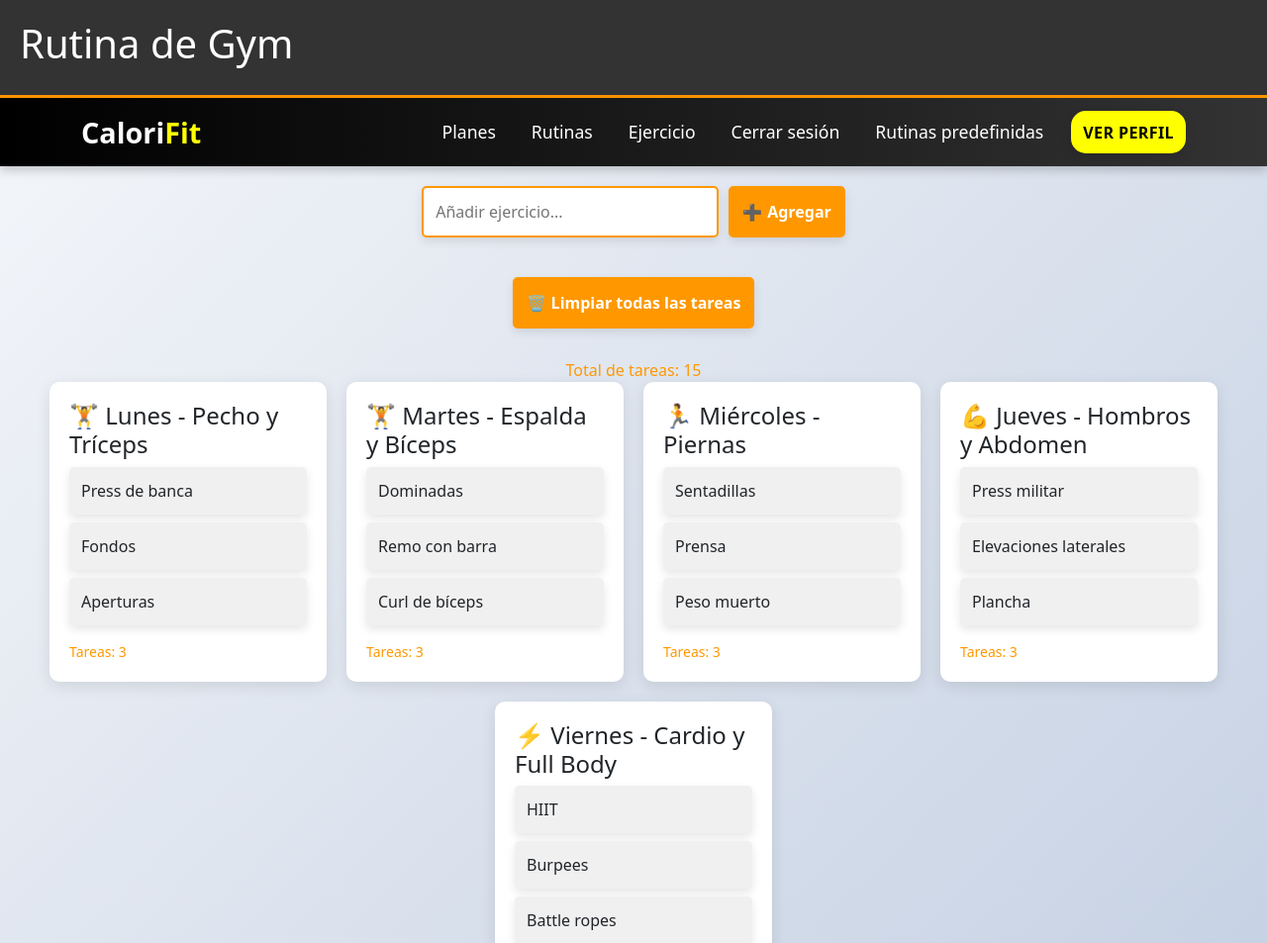
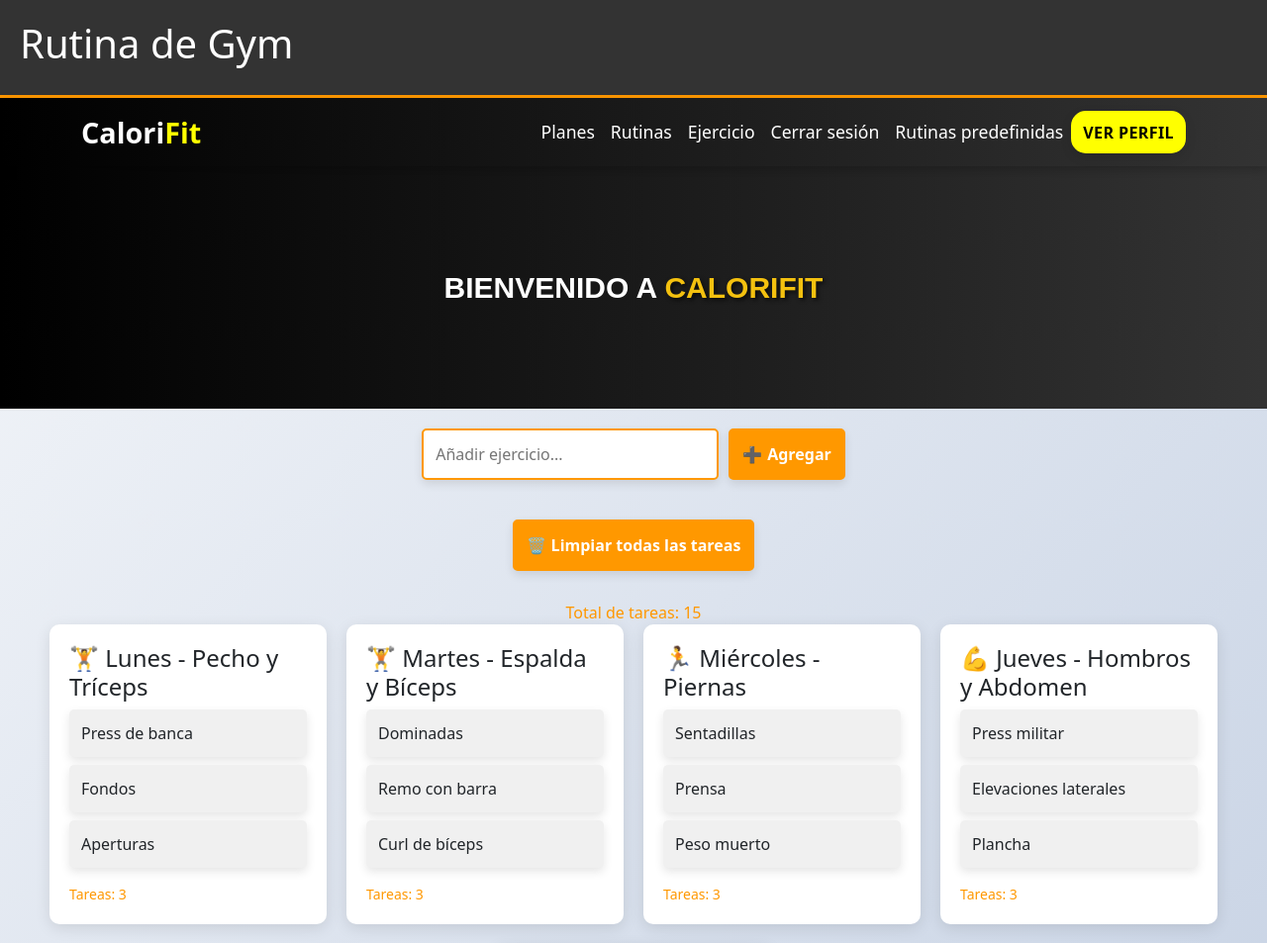
Before and after one commit to Ftalejo69/Calorifit, a PHP site: page /gyms/html/tyyga.php in a window 1280 px wide. Shown: the top 953 px of the page at 99% size. Run offline with PHP 8.4, Linux system fonts and the light colour scheme; data that the repository does not hold is empty.

Commit message:
bienvenida

```diff
--- a/css/nabvar.css
+++ b/css/nabvar.css
@@ -146,3 +146,25 @@
     background-color: #ec9512;
     transform: scale(1.05);
 }
+/* Estilos para la sección de bienvenida */
+.welcome-section {
+    background: linear-gradient(to right, #000, #333);
+    color: #fff;
+    text-align: center;
+    padding: 100px 20px;
+    font-family: 'Arial', sans-serif;
+    font-size: 30px;
+    font-weight: 900;
+  }
+
+  .welcome-section h1 {
+    font-size: 36px;
+    font-weight: bold;
+    text-transform: uppercase;
+  }
+
+  .welcome-section span {
+    color: #f4c10f; /* Resalta 'CALORIFIT' en amarillo dorado */
+    text-shadow: 2px 2px 4px rgba(0, 0, 0, 0.7); /* Efecto de sombra para destacar */
+    font-size: 30px;
+  }
--- a/css/tyyga.css
+++ b/css/tyyga.css
@@ -152,72 +152,6 @@ nav {
     box-shadow: 0px 4px 15px rgba(0, 0, 0, 0.2);
 }
 
-nav ul {
-    list-style-type: none;
-    margin: 0;
-    padding: 0;
-    display: flex;
-    justify-content: center;
-    gap: 20px; /* Aumentar el espacio entre los elementos del menú */
-}
-
-nav ul li {
-    position: relative; /* Añadir posición relativa para los elementos del menú */
-}
-
-nav ul li a {
-    color: #ff9800;
-    text-decoration: none;
-    font-weight: bold;
-    padding: 10px 20px; /* Aumentar el relleno para hacer los enlaces más grandes */
-    border-radius: 5px;
-    transition: background-color 0.3s, color 0.3s; /* Añadir transición para el color */
-}
-
-nav ul li a.active {
-    background-color: #555; /* Color de fondo para el enlace activo */
-    color: #fff; /* Color de texto para el enlace activo */
-}
-
-nav ul li a:hover {
-    background-color: #444;
-    color: #fff; /* Cambiar el color del texto al pasar el ratón */
-}
-
-nav ul li.has-submenu:hover .submenu {
-    display: block; /* Mostrar el submenú al pasar el ratón */
-}
-
-nav ul .submenu {
-    display: none; /* Ocultar submenú por defecto */
-    position: absolute;
-    top: 100%;
-    left: 0;
-    background-color: #333;
-    padding: 10px 0;
-    box-shadow: 0px 4px 15px rgba(0, 0, 0, 0.2);
-    border-radius: 5px;
-    min-width: 200px; /* Asegurar un ancho mínimo para el submenú */
-    z-index: 1000; /* Asegurar que el submenú esté por encima de otros elementos */
-}
-
-nav ul .submenu li {
-    display: block;
-}
-
-nav ul .submenu li a {
-    padding: 10px 20px;
-    display: block;
-    color: #ff9800;
-    text-decoration: none;
-    transition: background-color 0.3s, color 0.3s;
-}
-
-nav ul .submenu li a:hover {
-    background-color: #444;
-    color: #fff;
-}
-
 footer {
     background-color: #333;
     color: #fff;
--- a/html/inicio.php
+++ b/html/inicio.php
@@ -19,10 +19,6 @@
   <?php include '../php/navbar.php'; ?>
   <?php include '../php/modal_perfil.php'; ?>
 
-  <!-- Nueva sección de bienvenida -->
-  <div class="welcome-section">
-    BIENVENIDO A <span>CALORIFIT</span>
-  </div>
 
 
   <!-- Sección de Títulos -->
--- a/php/navbar.php
+++ b/php/navbar.php
@@ -26,3 +26,7 @@
             </div>
         </div>
     </nav>
+<!-- Nueva sección de bienvenida -->
+<div class="welcome-section">
+    BIENVENIDO A <span>CALORIFIT</span>
+  </div>
```
